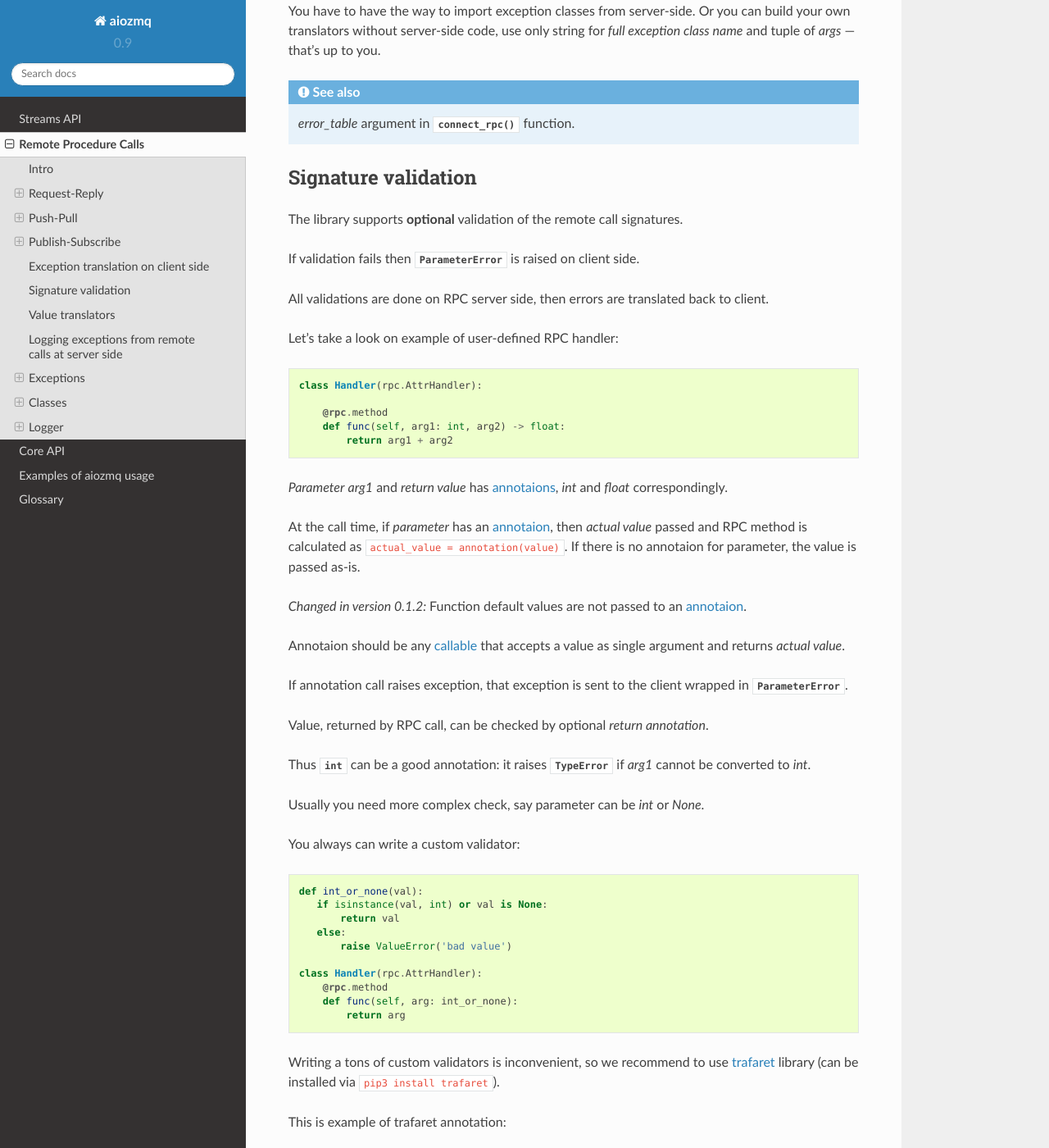
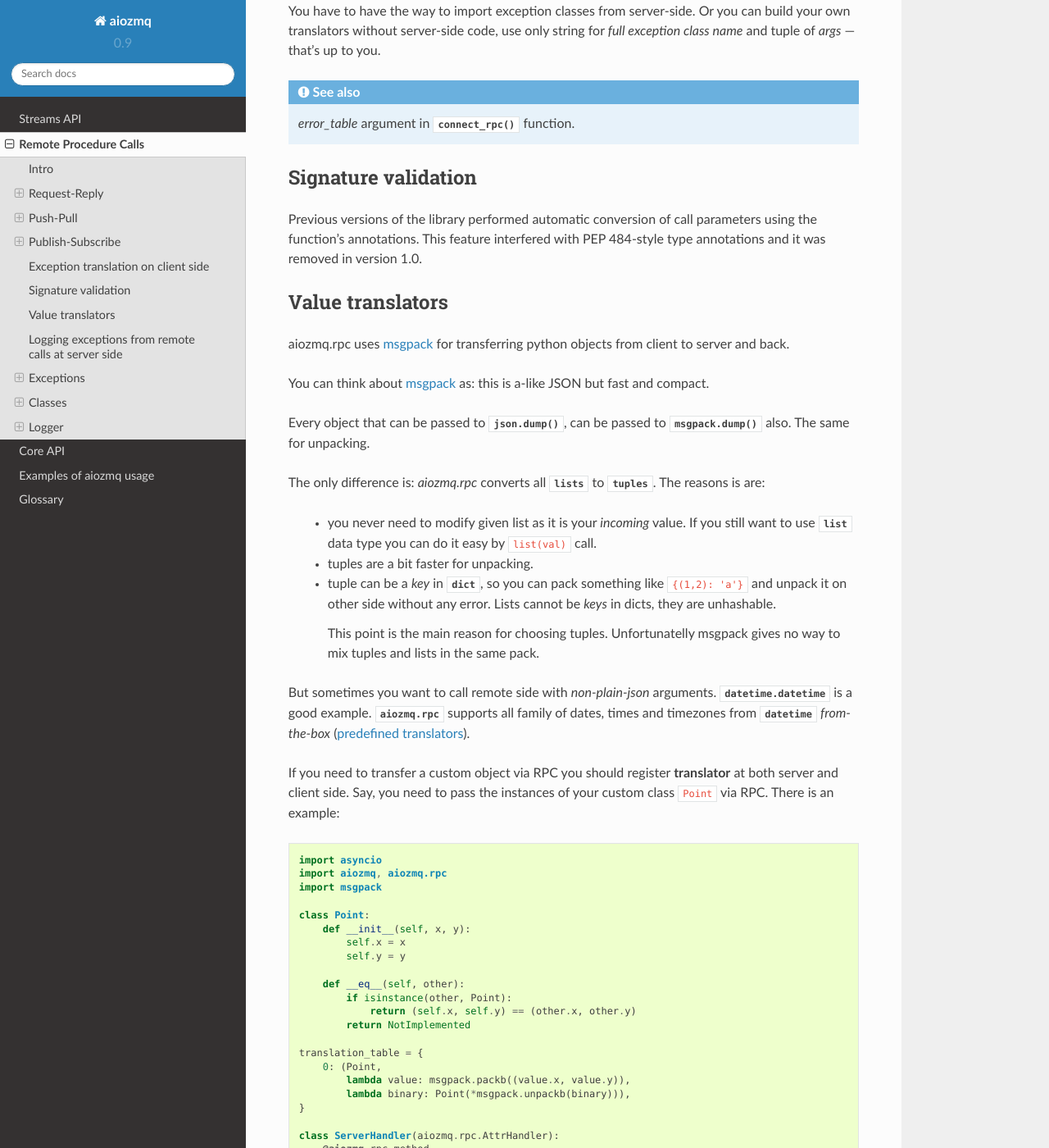
Before and after one commit to aio-libs/aiozmq, a Sphinx documentation site: the page built from docs/rpc.rst, in a window 1280 px wide and 1400 px high, scrolled down 8660 px. Shown: the whole window at 82% size. Built offline with Sphinx 7.4.7 and the Read the Docs theme 2.0.0, drawn with Linux system fonts in a browser that asks for light colours; some of the changed text lies outside the part shown.

Commit message:
Remove automatic conversion using parameter annotations (#182)

```diff
--- a/docs/rpc.rst
+++ b/docs/rpc.rst
@@ -465,75 +465,9 @@ that's up to you.
 Signature validation
 ====================
 
-The library supports **optional** validation of the remote call signatures.
-
-If validation fails then :exc:`ParameterError` is raised on client side.
-
-All validations are done on RPC server side, then errors are translated
-back to client.
-
-Let's take a look on example of user-defined RPC handler::
-
-   class Handler(rpc.AttrHandler):
-
-       @rpc.method
-       def func(self, arg1: int, arg2) -> float:
-           return arg1 + arg2
-
-*Parameter* *arg1* and *return value* has :term:`annotaions <annotaion>`,
-*int* and *float* correspondingly.
-
-At the call time, if *parameter* has an :term:`annotaion`, then *actual
-value* passed and RPC method is calculated as ``actual_value =
-annotation(value)``. If there is no annotaion for parameter, the value
-is passed as-is.
-
-.. versionchanged:: 0.1.2
-   Function default values are not passed to an :term:`annotaion`.
-
-Annotaion should be any :term:`callable` that accepts a value as single argument
-and returns *actual value*.
-
-If annotation call raises exception, that exception is sent to the client
-wrapped in :exc:`ParameterError`.
-
-Value, returned by RPC call, can be checked by optional *return annotation*.
-
-Thus :class:`int` can be a good annotation: it raises :exc:`TypeError`
-if *arg1* cannot be converted to *int*.
-
-Usually you need more complex check, say parameter can be *int* or
-*None*.
-
-You always can write a custom validator::
-
-   def int_or_none(val):
-      if isinstance(val, int) or val is None:
-          return val
-      else:
-          raise ValueError('bad value')
-
-   class Handler(rpc.AttrHandler):
-       @rpc.method
-       def func(self, arg: int_or_none):
-           return arg
-
-Writing a tons of custom validators is inconvenient, so we recommend
-to use :term:`trafaret` library (can be installed via ``pip3 install
-trafaret``).
-
-This is example of trafaret annotation::
-
-   import trafaret as t
-
-   class Handler(rpc.AttrHandler):
-       @rpc.method
-       def func(self, arg: t.Int|t.Null):
-           return arg
-
-Trafaret has advanced types like *List* and *Dict*, so you can put
-your complex JSON-like structure as RPC method annotation. Also you
-can create custom trafarets if needed. It's easy, trust me.
+Previous versions of the library performed automatic conversion of call
+parameters using the function's annotations. This feature interfered with
+PEP 484-style type annotations and it was removed in version 1.0.
 
 .. _aiozmq-rpc-value-translators:
 
@@ -758,8 +692,7 @@ Exceptions
 .. exception:: ParameterError
 
    Subclass of both :exc:`Error` and :exc:`ValueError`, raised by
-   remote call when parameter substitution or :ref:`remote method
-   signature validation <aiozmq-rpc-signature-validation>` is failed.
+   remote call when parameter substitution failed.
 
 .. exception:: ServiceClosedError
 
@@ -776,16 +709,6 @@ Classes
 .. decorator:: method
 
    Marks a decorated function as RPC endpoint handler.
-
-   The func object may provide arguments and/or return annotations.
-   If so annotations should be callable objects and
-   they will be used to validate received arguments and/or return value.
-
-   Example::
-
-       @aiozmq.rpc.method
-       def remote(a: int, b: int) -> int:
-           return a + b
 
    Methods are objects that returned by
    :meth:`AbstractHandler.__getitem__` lookup at RPC method search
@@ -860,9 +783,6 @@ Classes
 
       :ref:`Coroutine <coroutine>` to wait until service is closed.
 
-      .. seealso::
-         :ref:`aiozmq-rpc-signature-validation`
-
 
 .. class:: RPCClient
 
@@ -919,8 +839,7 @@ Classes
 
 
    .. seealso::
-      :ref:`aiozmq-rpc-exception-translation` and
-      :ref:`aiozmq-rpc-signature-validation`
+      :ref:`aiozmq-rpc-exception-translation`
 
 .. class:: PipelineClient
 
@@ -962,9 +881,6 @@ Classes
 
       You cannot get any answer from the server.
 
-   .. seealso::
-      :ref:`aiozmq-rpc-signature-validation`
-
 
 Logger
 ======
```
Also changed, not shown: docs/glossary.rst (+0 -7 lines), 6 other files.
